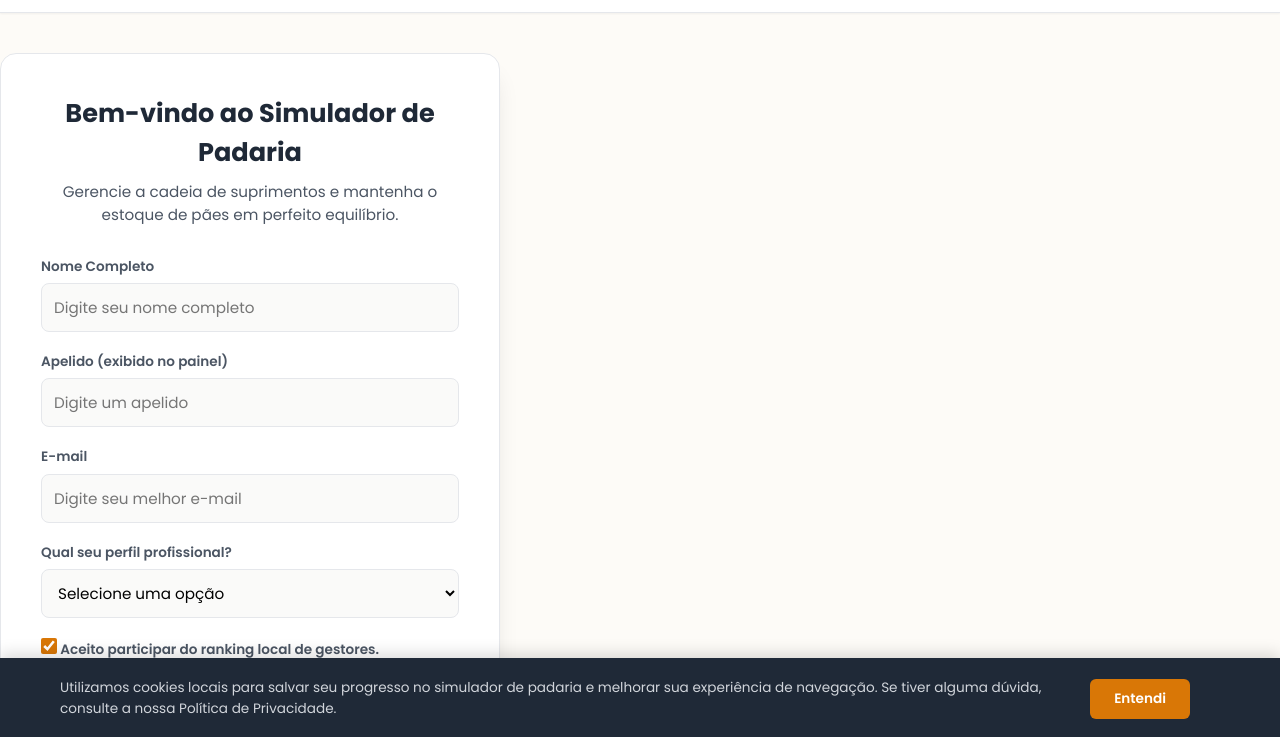
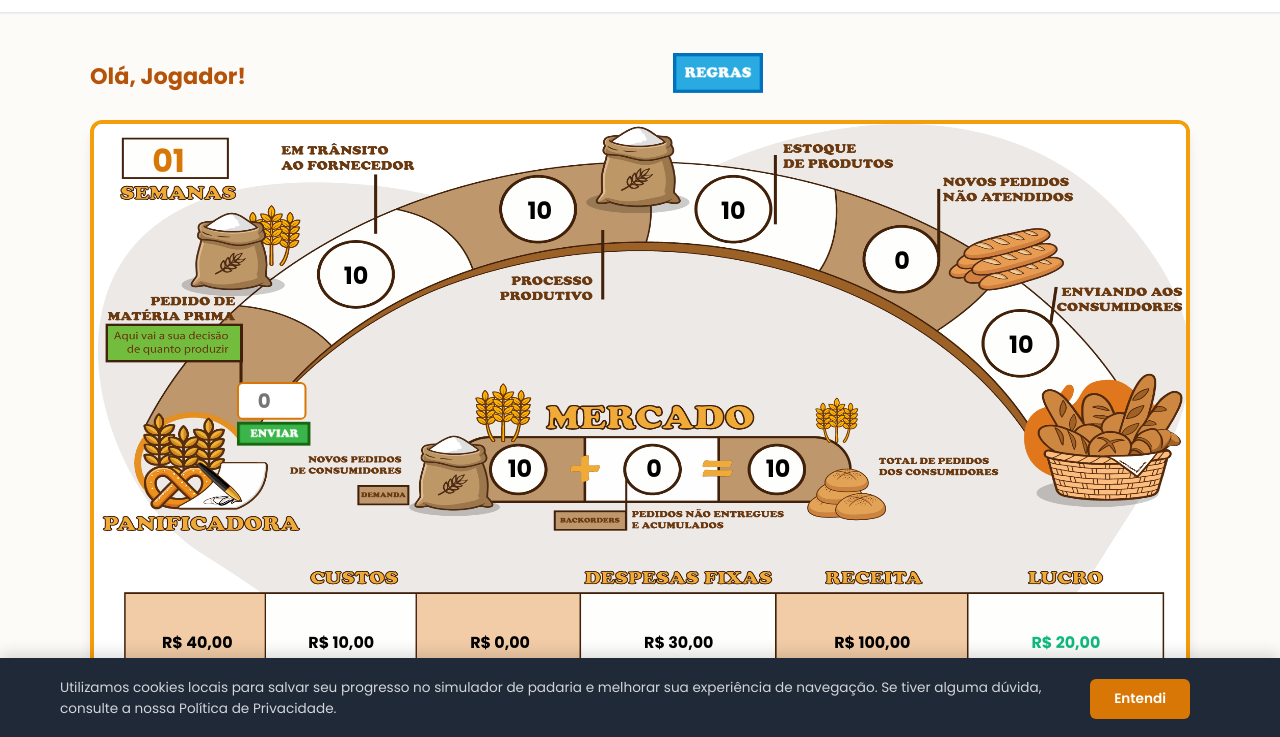
Before and after one commit to IvoBruno/GerenciamentoPadaria, a website built with Vite: page index.html in a window 1280 px wide. Shown: the part 61-798 px from the top of the page. Built offline with nearby package versions, Linux system fonts and the light colour scheme.

Commit message:
feat: modo apresentacao para evento sem tela de cadastro

```diff
--- a/app.js
+++ b/app.js
@@ -270,11 +270,7 @@ function setupNavigation() {
 
   menuHome.addEventListener("click", (e) => {
     e.preventDefault();
-    if (game) {
     showScreen("game-screen");
-    } else {
-      showScreen("registration-screen");
-    }
   });
 
   menuRegras.addEventListener("click", (e) => {
@@ -295,37 +291,30 @@ function setupNavigation() {
   });
 }
 
-// Show registration form screen
+// Initialize game directly (Registration screen disabled for event)
 function setupRegistrationScreen() {
-  const form = document.getElementById("start-game-form");
-  form.addEventListener("submit", (e) => {
-    e.preventDefault();
-
   playerInfo = {
-      name: document.getElementById("player-name").value,
-      nick: document.getElementById("player-nick").value,
-      email: document.getElementById("player-email").value,
-      type: document.getElementById("player-type").value,
-      acceptRanking: document.getElementById("accept-ranking").checked,
+    name: "Participante",
+    nick: "Jogador",
+    email: "",
+    type: "evento",
+    acceptRanking: false,
   };
 
-    document.getElementById("display-player-nick").textContent =
-      playerInfo.nick;
+  const nickEl = document.getElementById("display-player-nick");
+  if (nickEl) {
+    nickEl.textContent = playerInfo.nick;
+  }
 
   // Initialize Game
   game = new BakeryGame();
   updateUI(game.getState());
 
-    // Shift Screens
+  // Show game screen directly
   showScreen("game-screen");
-
-    // Show Modal rules
-    openModal("instructions-modal");
-    showStep(1);
 
   // Adjust Board scaling
   setTimeout(adjustBoardScale, 100);
-  });
 }
 
 // Modals transitions
@@ -713,9 +702,18 @@ function showScreen(screenId) {
 }
 
 function resetToRegistration() {
-  game = null;
-  showScreen("registration-screen");
-  document.getElementById("start-game-form").reset();
+  if (!game) {
+    game = new BakeryGame();
+  } else {
+    game.reset();
+  }
+  updateUI(game.getState());
+  const input = document.getElementById("quantidade-pedido");
+  if (input) {
+    input.value = "";
+    input.focus();
+  }
+  showScreen("game-screen");
 }
 
 function openModal(modalId) {
--- a/index.html
+++ b/index.html
@@ -64,8 +64,8 @@
 
     <!-- Main Game Section -->
     <main class="main-content">
-      <!-- Registration Screen -->
-      <section id="registration-screen" class="screen">
+      <!-- Registration Screen (Disabled for Event Presentation) -->
+      <section id="registration-screen" class="screen hide">
         <div class="card registration-card">
           <div class="card-header">
             <h2>Bem-vindo ao Simulador de Padaria</h2>
@@ -134,7 +134,7 @@
       </section>
 
       <!-- Game Play Board Screen -->
-      <section id="game-screen" class="screen hide">
+      <section id="game-screen" class="screen">
         <div class="content">
           <div class="beergame-game-play-topo">
             <div class="nome-jogador">
@@ -250,14 +250,7 @@
                   10
                 </div>
 
-                <!-- Financial Fields placed inside the Board -->
-                <div
-                  class="beergame-game-play-tabuleiro-input-casa beergame-game-play-tabuleiro-input-financeiro"
-                  data-casa="receita"
-                  id="val-receita"
-                >
-                  R$ 100,00
-                </div>
+                <!-- Financial Fields placed inside the Board (Produto -> Depósito -> Perdas -> Despesas Fixas -> Receita -> Lucro) -->
                 <div
                   class="beergame-game-play-tabuleiro-input-casa beergame-game-play-tabuleiro-input-financeiro"
                   data-casa="custo-mp"
@@ -285,6 +278,13 @@
                   id="val-despesas-fixas"
                 >
                   R$ 30,00
+                </div>
+                <div
+                  class="beergame-game-play-tabuleiro-input-casa beergame-game-play-tabuleiro-input-financeiro"
+                  data-casa="receita"
+                  id="val-receita"
+                >
+                  R$ 100,00
                 </div>
                 <div
                   class="beergame-game-play-tabuleiro-input-casa beergame-game-play-tabuleiro-input-financeiro"
--- a/style.css
+++ b/style.css
@@ -453,7 +453,7 @@ body {
   left: 660px;
 }
 
-/* Financial Fields positioned on the board */
+/* Financial Fields positioned on the board (Produto -> Depósito -> Perdas -> Despesas Fixas -> Receita -> Lucro) */
 .beergame-game-play-tabuleiro-input-casa.beergame-game-play-tabuleiro-input-financeiro {
   width: auto;
   min-width: 90px;
@@ -464,34 +464,34 @@ body {
   white-space: nowrap;
 }
 
-.beergame-game-play-tabuleiro-input-casa[data-casa="receita"] {
-  top: 480px;
-  left: 70px;
-}
-
 .beergame-game-play-tabuleiro-input-casa[data-casa="custo-mp"] {
-  top: 480px;
-  left: 230px;
+  top: 505px;
+  left: 55px;
 }
 
 .beergame-game-play-tabuleiro-input-casa[data-casa="despesa-estocagem"] {
-  top: 480px;
-  left: 400px;
+  top: 505px;
+  left: 200px;
 }
 
 .beergame-game-play-tabuleiro-input-casa[data-casa="perdas"] {
-  top: 480px;
-  left: 570px;
+  top: 505px;
+  left: 360px;
 }
 
 .beergame-game-play-tabuleiro-input-casa[data-casa="despesas-fixas"] {
-  top: 480px;
-  left: 730px;
+  top: 505px;
+  left: 540px;
+}
+
+.beergame-game-play-tabuleiro-input-casa[data-casa="receita"] {
+  top: 505px;
+  left: 735px;
 }
 
 .beergame-game-play-tabuleiro-input-casa[data-casa="lucro-acumulado"] {
-  top: 480px;
-  left: 890px;
+  top: 505px;
+  left: 930px;
 }
 
 .beergame-game-play-tabuleiro-input-financeiro.positive,
```
Also changed, not shown: README.md. Lines whose indentation alone changed are shown as unchanged.
